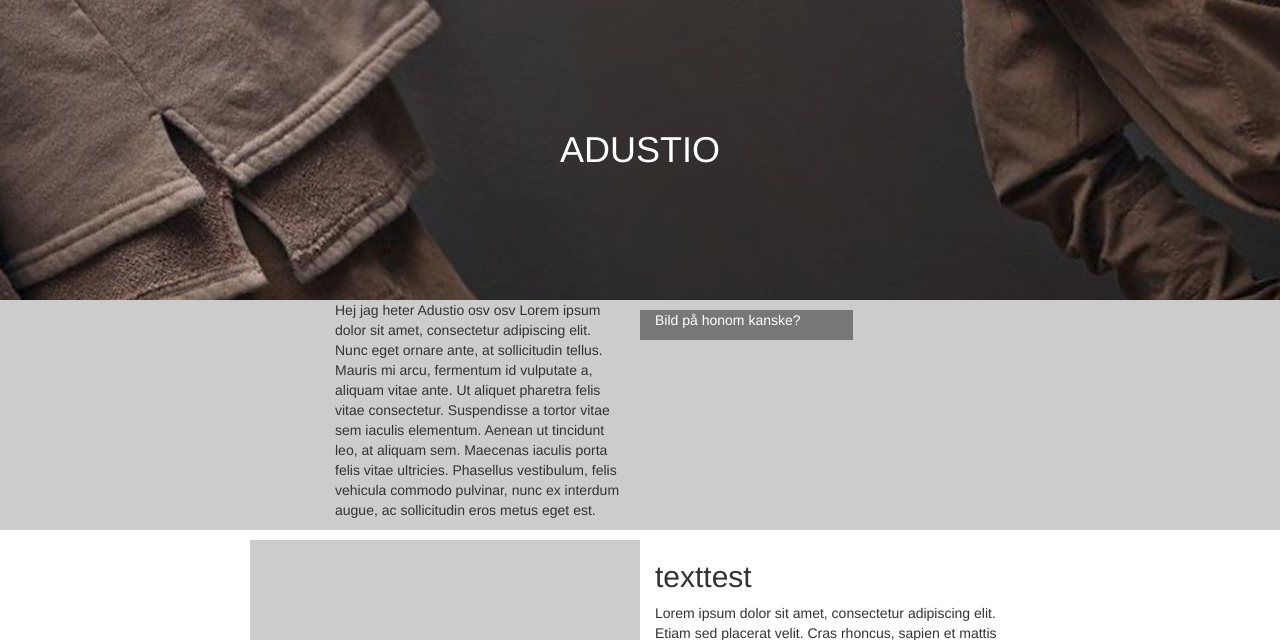
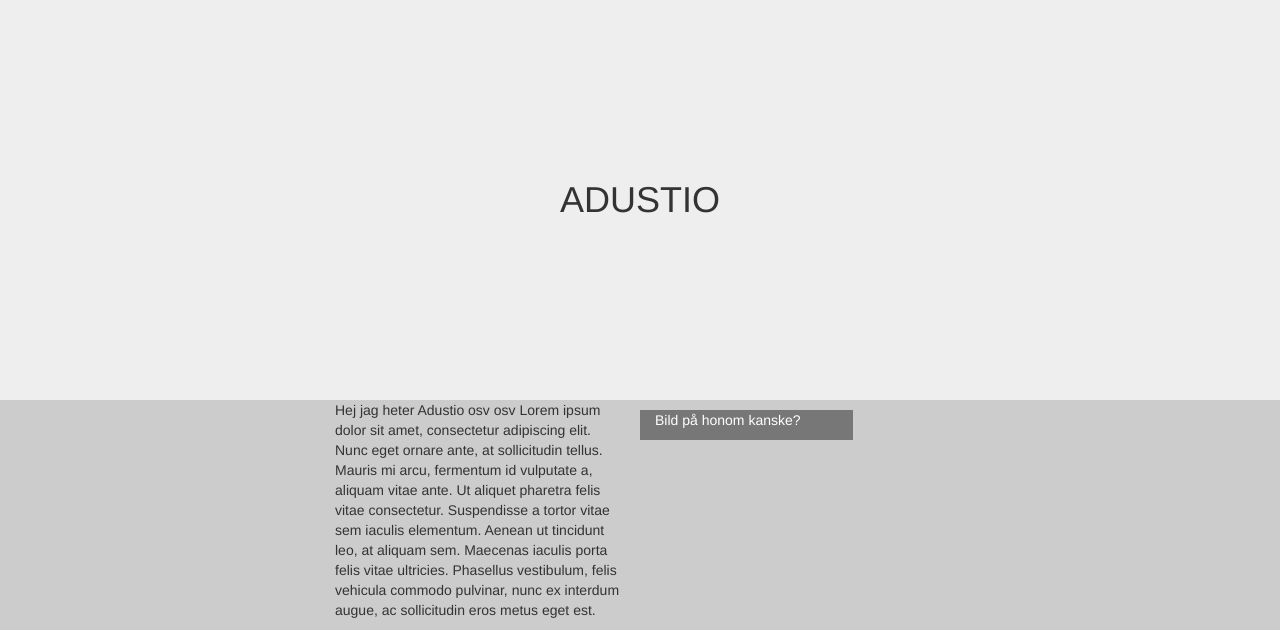
Before and after one commit to simontollstern/Adustio, a Django app: page / in a window 1280 px wide. Shown: the top 640 px of the page. Run offline with Django 3.2, Linux system fonts and the light colour scheme; data comes from the database, SQL or seed files in the repository; some libraries are stand-ins or nearby versions.

Commit message:
Temporarily removed banner img

```diff
--- a/Blog/static/style.css
+++ b/Blog/static/style.css
@@ -1,12 +1,12 @@
 .banner{
-  background:url('images/blog/adustio-banner.jpg');
-  height: 300px;
+  /*background:url('images/blog/adustio-banner.jpg');*/
+  background-color: #eee;
+  height: 400px;
   background-position: center;
-  color: #fff;
 }
 
 .banner h1{
-  line-height: 300px;
+  line-height: 400px;
   text-align: center;
   margin: 0;
 }
```
